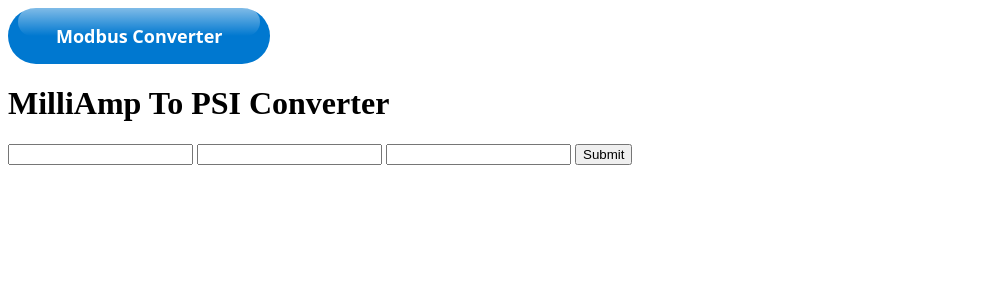
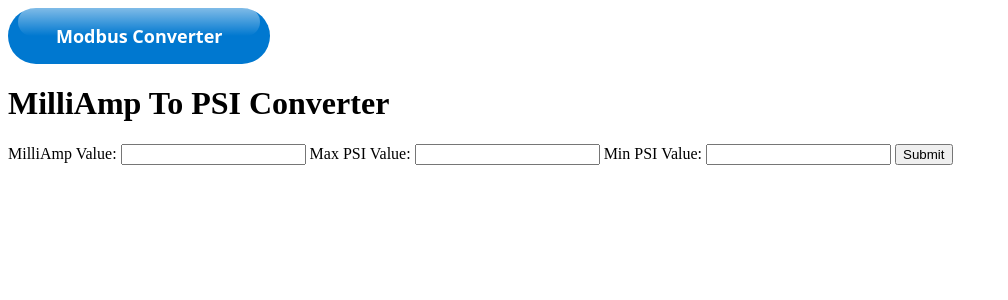
Before and after one commit to vallger83/Modbus-app, a Flask app: page /psi in a window 1280 px wide. Shown: the top 300 px of the page, without its empty margins (0-1008 px from the left). Run offline with Flask 3, Linux system fonts and the light colour scheme.

Commit message:
Added a label for each input field in the psi.html template and updated the main.py file.

```diff
--- a/templates/psi.html
+++ b/templates/psi.html
@@ -7,13 +7,15 @@
     <link rel="stylesheet" href="static/main.css">
 </head>
 <body>
-    <a href="/" class="button-71"
-    >Modbus Converter</a>
+    <a href="/" class="button-71">Modbus Converter</a>
     <h1>MilliAmp To PSI Converter</h1>
      <form method="POST">
-        <input type="number" name="Milliamp Value" step="any" required>
-        <input type="number" name="Max psi value" step="any" required>
-        <input type="number" name="Min psi value" step="any" required>
+        <label class="top-label" for="Milliamp">MilliAmp Value:</label>
+        <input type="number" id="Milliamp" name="Milliamp Value" step="any" required>
+        <label for="Max">Max PSI Value:</label>
+        <input type="number" id="Max" name="Max psi value" step="any" required>
+        <label for="Min">Min PSI Value:</label>
+        <input type="number" id="Min" name="Min psi value" step="any" required>
         <button type="submit">Submit</button>
     </form>
      {% if result2 is not none %}
```
